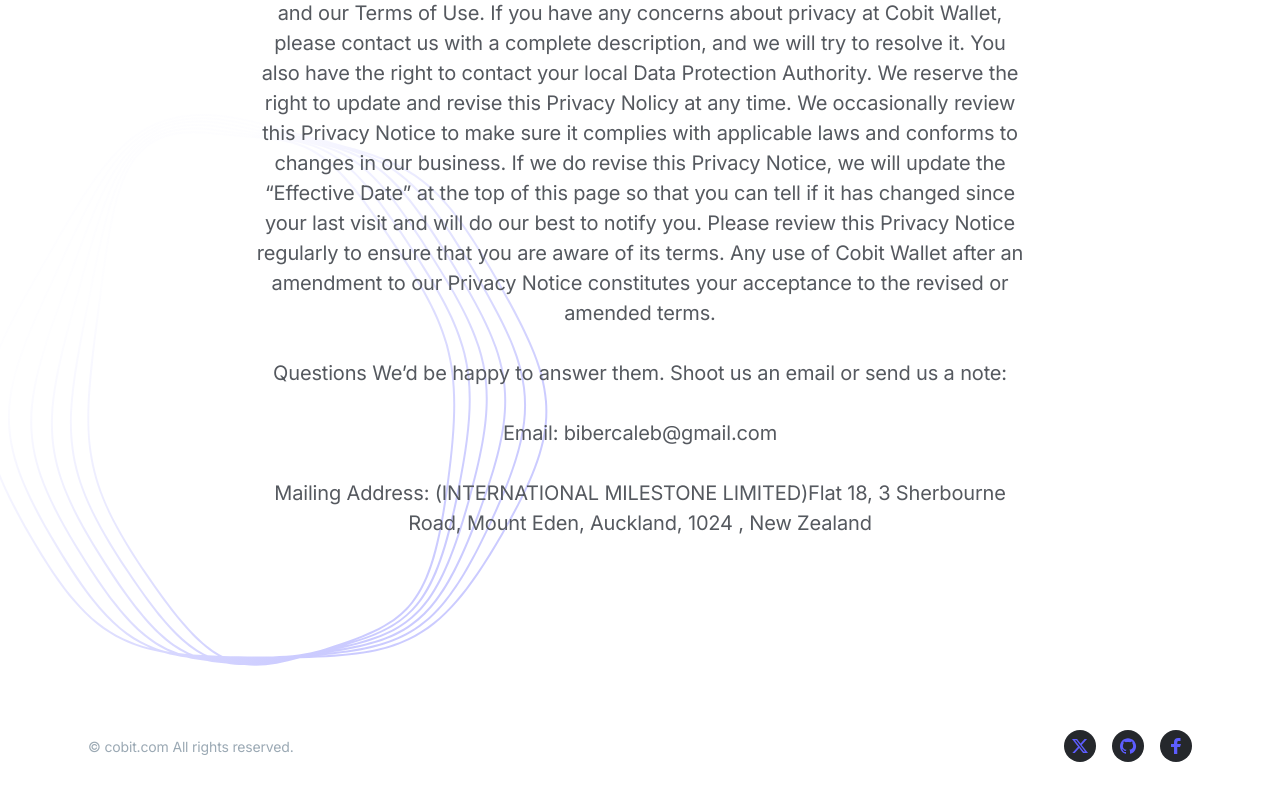
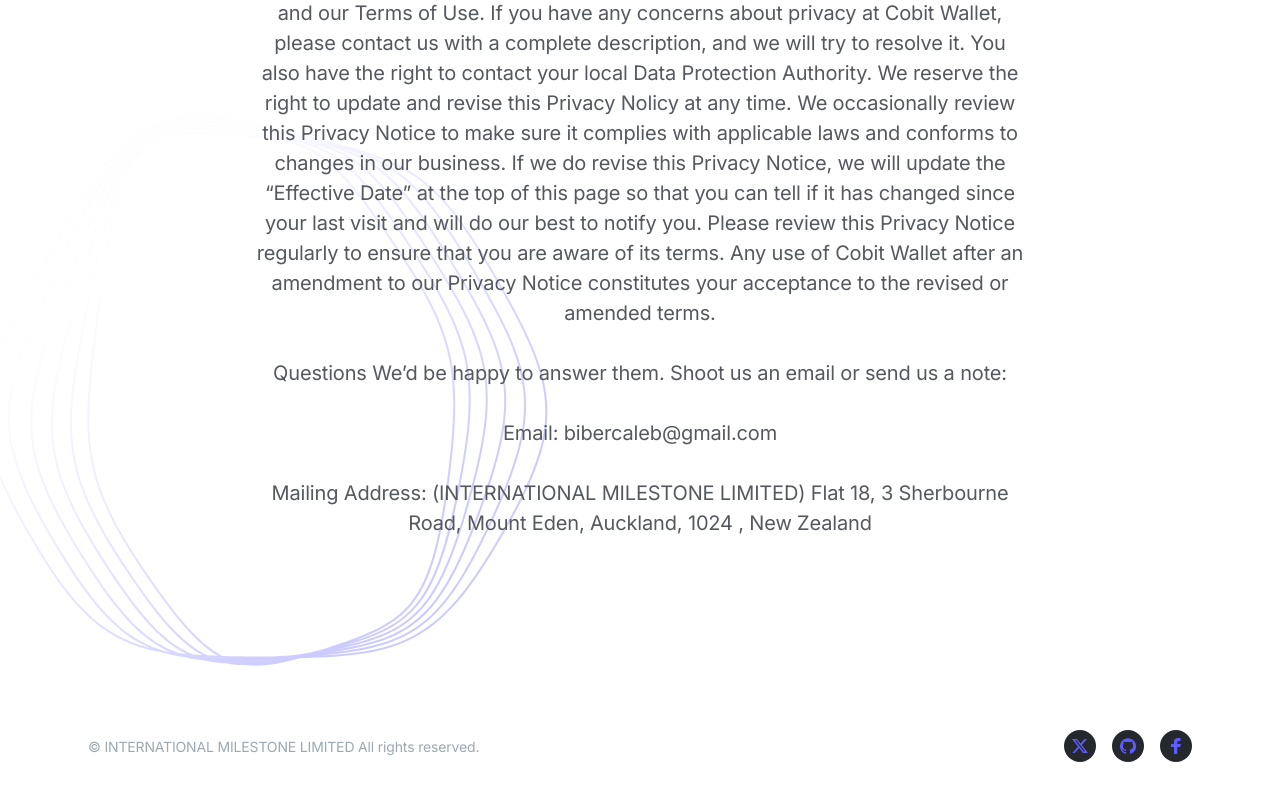
Before and after one commit to CalebBiber/Cobit, a Next.js app: page /policy in a window 1280 px wide. Shown: the part 4734-5534 px from the top of the page. Built offline with nearby package versions, Linux system fonts and the light colour scheme.

Commit message:
update company information data

```diff
--- a/components/policy.tsx
+++ b/components/policy.tsx
@@ -61,7 +61,7 @@
 <br/><br/>
 Email: bibercaleb@gmail.com
 <br/><br/>
-Mailing Address: (INTERNATIONAL MILESTONE LIMITED)Flat 18, 3 Sherbourne Road, Mount Eden, Auckland, 1024 , New Zealand</p>
+Mailing Address: (INTERNATIONAL MILESTONE LIMITED) Flat 18, 3 Sherbourne Road, Mount Eden, Auckland, 1024 , New Zealand</p>
 
           </div>
 
--- a/components/ui/footer.tsx
+++ b/components/ui/footer.tsx
@@ -36,7 +36,7 @@
             </ul>
 
             {/* Copyrights note */}
-            <div className="text-gray-400 text-sm mr-4">&copy; cobit.com All rights reserved.</div>
+            <div className="text-gray-400 text-sm mr-4">&copy; INTERNATIONAL MILESTONE LIMITED All rights reserved.</div>
 
           </div>
 
--- a/components/ui/header.tsx
+++ b/components/ui/header.tsx
@@ -20,7 +20,7 @@
           <nav className="hidden md:flex md:grow">
             <ul className="flex grow justify-end flex-wrap items-center">
               <li>
-                <Link href="#download" className="btn-sm text-white bg-purple-600 hover:bg-purple-700 ml-3">
+                <Link href="/#download" className="btn-sm text-white bg-purple-600 hover:bg-purple-700 ml-3">
                   Download
                 </Link>
               </li>
```
